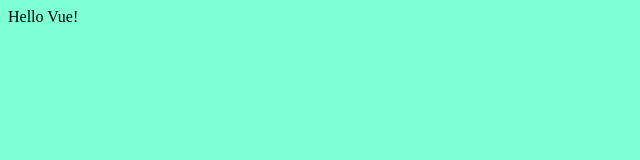
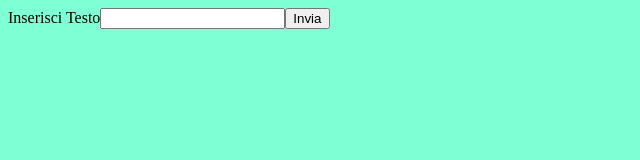
Before and after one commit to Baglio1683/vue-hello, a plain HTML site: page index.html in a window 1280 px wide. Shown: the whole page, without its empty margins (0-640 px from the left). Drawn offline with nearby package versions, Linux system fonts and the light colour scheme.

Commit message:
Project with Vue

```diff
--- a/index.html
+++ b/index.html
@@ -14,11 +14,19 @@
 <body>
 
 <div id="app">
-    {{message}}
-</div>
+
+<label for="text_input">Inserisci Testo</label>
+<input v-model="message" id=""text_input>
+
+<button @click="titleDynamic">Invia</button>
+
+<h1>{{title}}</h1>
 
 
 
+</div>
+
  <script src="js/script.js"></script>
+
 </body>
 </html>
--- a/js/script.js
+++ b/js/script.js
@@ -3,7 +3,16 @@ const { createApp } = Vue
   createApp({
     data() {
       return {
-        message: 'Hello Vue!'
+        message: "",
+        title: ""
       }
+    },
+
+    methods: {
+        titleDynamic: function (event) {
+         this.title = this.message;
+         return this.title
+        }
     }
+
   }).mount('#app')
```
